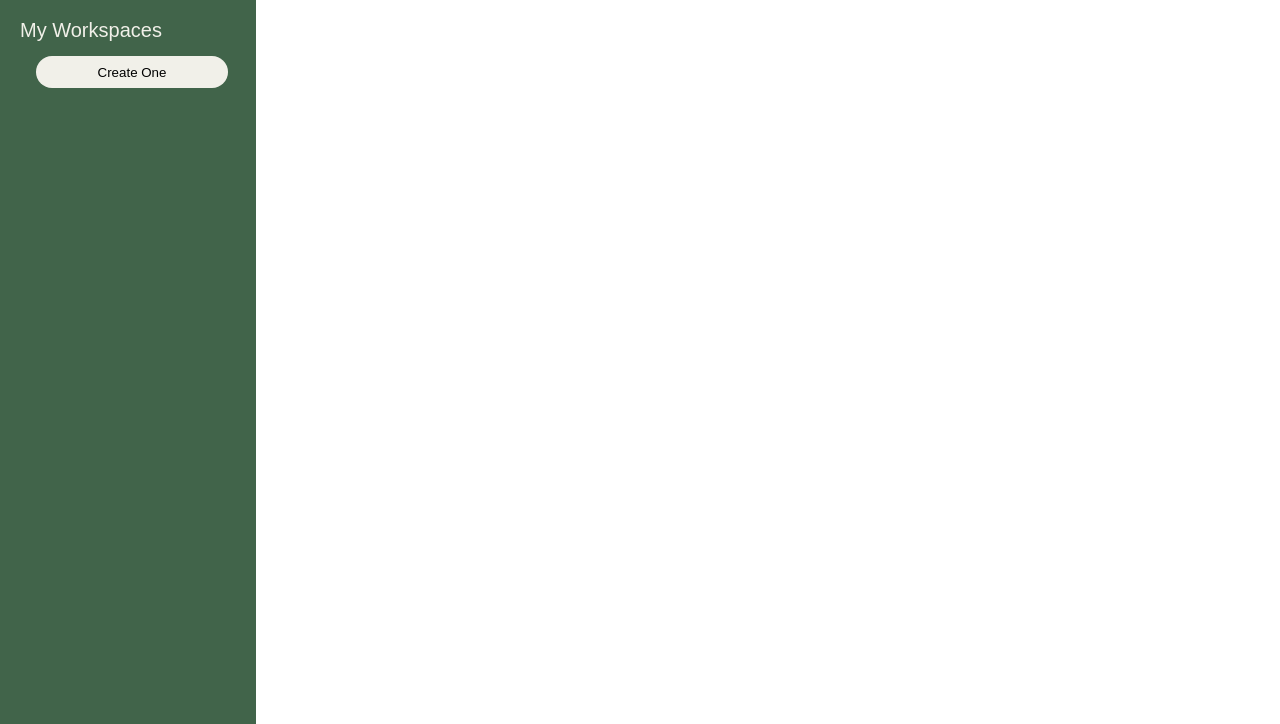
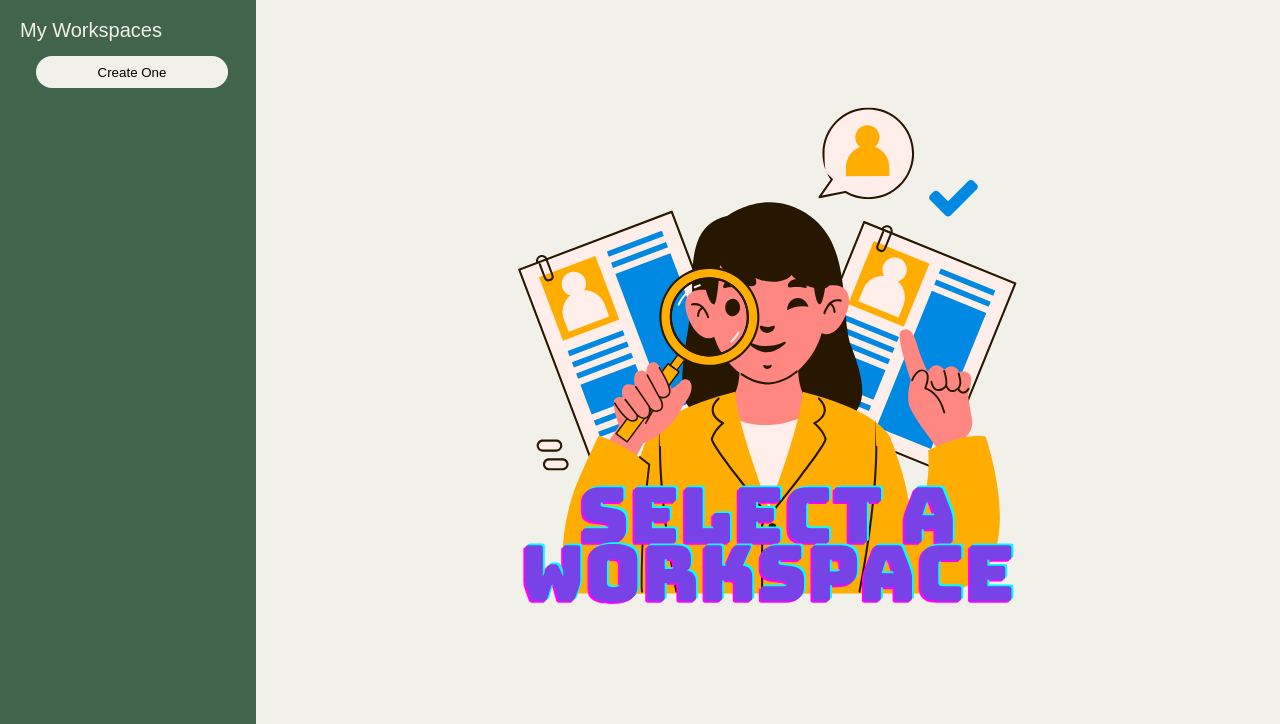
Before and after one commit to FearQuare/todo-app, a website built with webpack: page src/index.html in a window 1280 px wide. Shown: the part 76-800 px from the top of the page. Built offline with nearby package versions, Linux system fonts and the light colour scheme.

Commit message:
implement add workspace and mainPage

```diff
--- a/src/index.js
+++ b/src/index.js
@@ -6,3 +6,4 @@ import Sidebar from "./modules/ui/sidebar";
 const app = document.querySelector("#app");
 app.appendChild(Navbar());
 app.appendChild(Sidebar());
+app.appendChild(MainPage());
--- a/src/modules/mainPage.js
+++ b/src/modules/mainPage.js
@@ -1,3 +1,18 @@
+import selectWorksapce from "../assets/images/select-workspace.svg"
+
 export default function MainPage() {
+    // add the component div
+    const mainPage = document.createElement("div");
+    mainPage.classList.add("component");
+    mainPage.classList.add("main");
 
+    // create an img element and set its src attribute
+    const img = document.createElement("img");
+    img.src = selectWorksapce;
+    img.alt = "Select Workspace";
+
+    // append the img element to the mainPage div
+    mainPage.appendChild(img);
+
+    return mainPage;
 }
--- a/src/styles.css
+++ b/src/styles.css
@@ -234,3 +234,15 @@ nav h1 {
     justify-content: center;
     align-items: center;
 }
+
+.component {
+    width: calc(100vw - 16rem);
+    height: calc(100vh - 4rem);
+    background-color: #F1F0E9;
+}
+
+.main {
+    display: flex;
+    justify-content: center;
+    align-items: center;
+}
```
Also changed, not shown: src/assets/images/select-workspace.svg (added).
